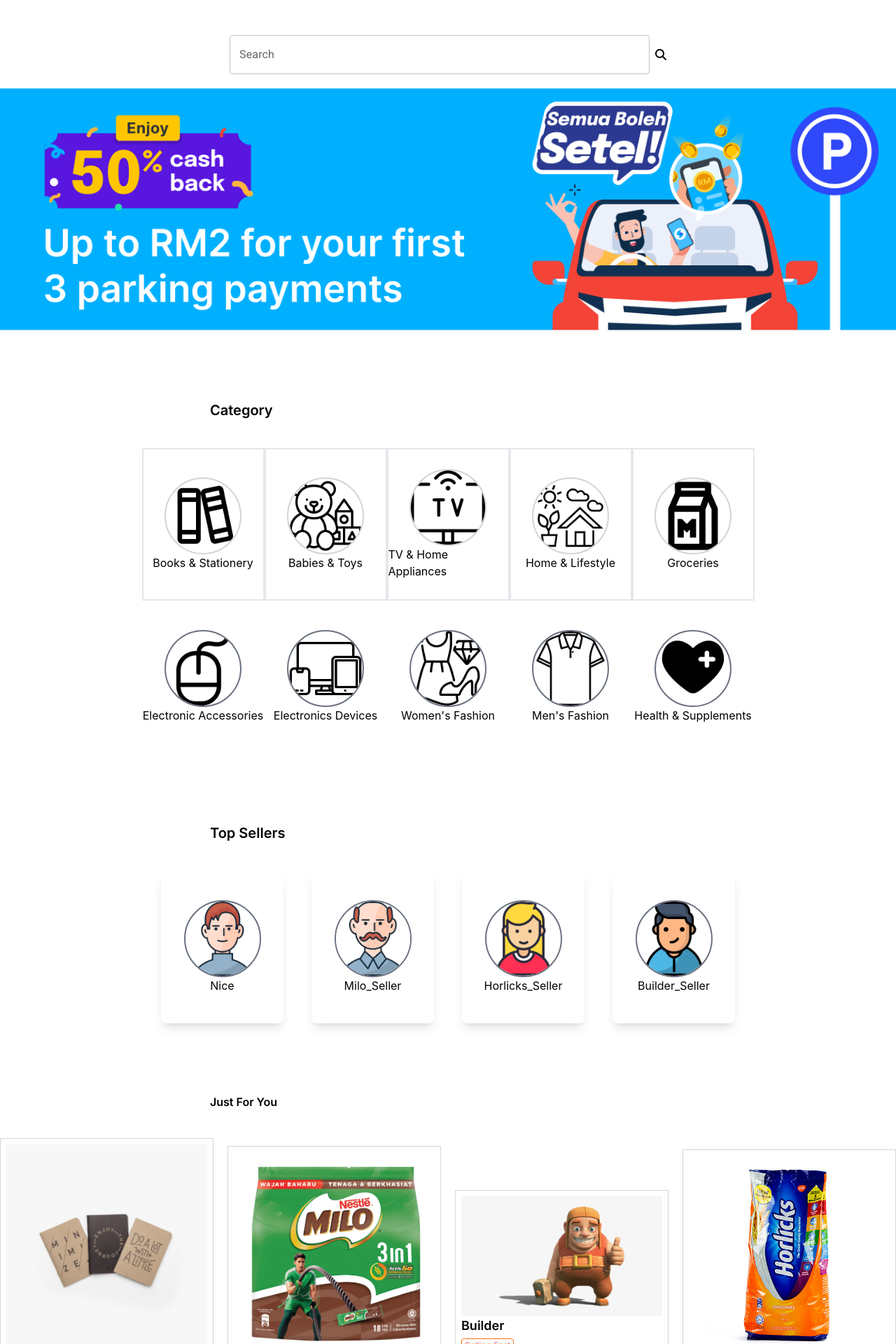
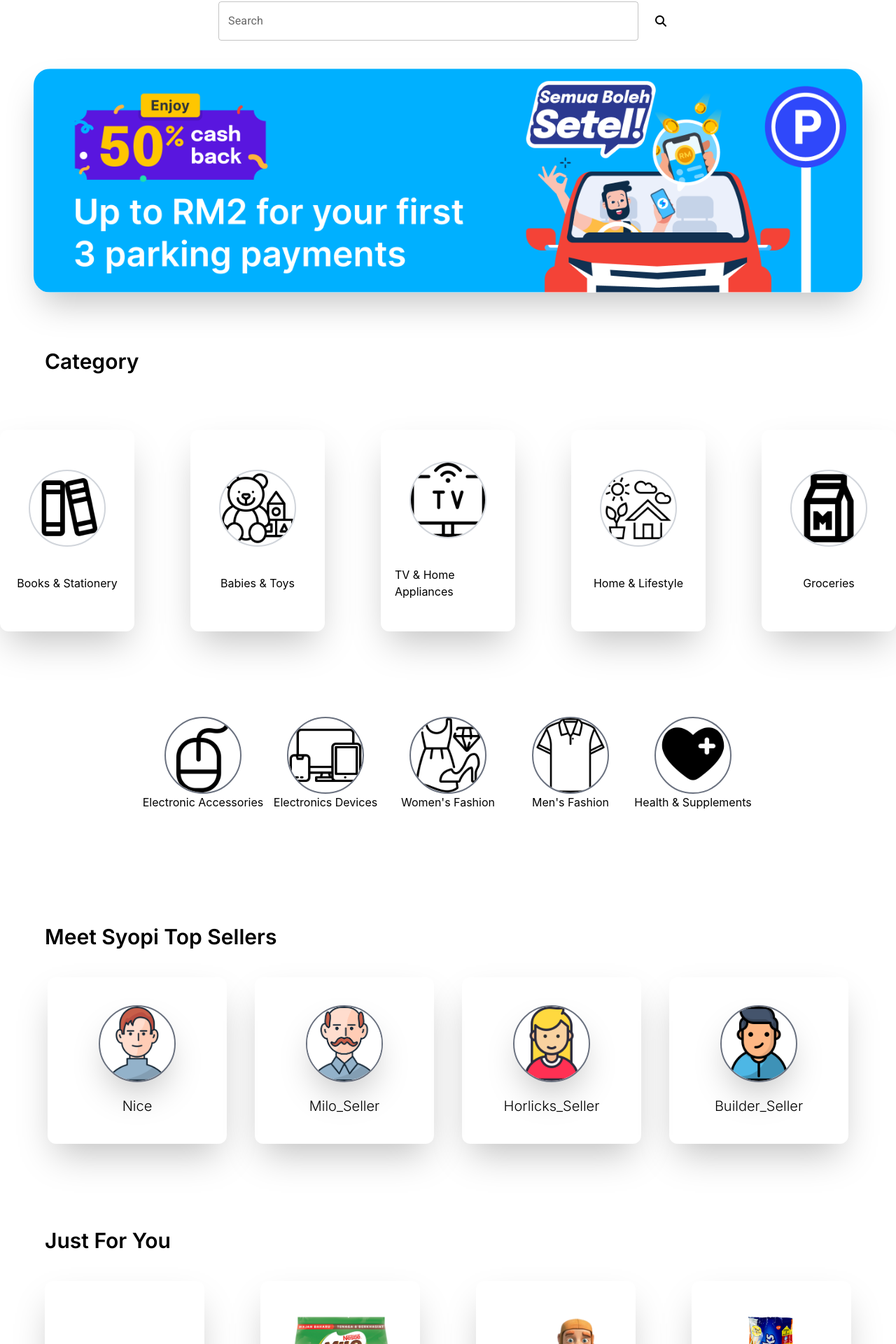
Before and after one commit to AsynchronousNotAvailable/WIF2003-Assignment, a React (Create React App) app in the folder frontend/: page /marketplace in a window 1280 px wide. Shown: the part 94-2014 px from the top of the page at 70% size. Built offline with nearby package versions, Linux system fonts and the light colour scheme.

Commit message:
marketplace design ongoing

```diff
--- a/frontend/src/pages/customer/product.jsx
+++ b/frontend/src/pages/customer/product.jsx
@@ -3,8 +3,8 @@
 import { useLocation, useNavigate } from "react-router-dom";
 import { GlobalContext } from "../../context";
 import Product_Review from "./components/Product_Review";
-import Box from '@mui/material/Box';
-import Rating from '@mui/material/Rating';
+import Box from "@mui/material/Box";
+import Rating from "@mui/material/Rating";
 
 function Product() {
     const { cartItems, setCartItems, productListing, setProductListing } =
@@ -40,7 +40,13 @@
         navigation("/customer/cart");
     };
     const buyNow = () => {
-        navigation("/customer/buyNow", { state: { product } });
+        const cartItem = {
+            ...product,
+            quantity,
+            variation,
+        };
+        setCartItems((prev) => [...prev, cartItem]);
+        navigation("/customer/checkout");
     };
 
     const minusQuantity = () => {
@@ -69,9 +75,7 @@
         }
     };
 
-    const addReview = () => {
-
-    }
+    const addReview = () => {};
     return (
         <>
             {/* <Customer_Navbar />
@@ -114,8 +118,6 @@
         </div> */}
             <Customer_Navbar />
             <div className="mt-[64px]">
-
-
                 <div className="w-full bg-gray-200 h-[92vh] px-48 py-16">
                     <div className="flex flex-row gap-20">
                         <div className="flex flex-col items-center gap-4">
@@ -181,27 +183,21 @@
                                         <h4 className="font-sans text-sm font-light text-[#8B909A]">
                                             Variation
                                         </h4>
-                                        {product.variations.map(
-                                            (v, index) => (
+                                        {product.variations.map((v, index) => (
                                             <div
                                                 key={index}
                                                 className={`flex px-4 py-2 rounded-sm ${
-                                                        variation.includes(
-                                                            v
-                                                        )
+                                                    variation.includes(v)
                                                         ? "bg-slate-500 text-white"
                                                         : "bg-slate-400"
                                                 }`}
                                                 onClick={() =>
-                                                        toggleSelection(
-                                                            v
-                                                        )
+                                                    toggleSelection(v)
                                                 }
                                             >
                                                 {v}
                                             </div>
-                                            )
-                                        )}
+                                        ))}
                                     </div>
                                     <div className="flex flex-row items-center gap-10 px-4">
                                         <h4 className="font-sans text-sm font-light text-[#8B909A]">
@@ -246,12 +242,13 @@
                                             Reviews
                                         </h2>
 
-
                                         <Product_Review
                                             product={product}
                                             setProduct={setProduct}
                                             productListing={productListing}
-                                            setProductListing={setProductListing}
+                                            setProductListing={
+                                                setProductListing
+                                            }
                                         />
                                     </div>
                                 </div>
@@ -260,8 +257,7 @@
                     </div>
                 </div>
             </div>
-            <>
-            </>
+            <></>
         </>
     );
 }
--- a/frontend/src/pages/customer/shop.jsx
+++ b/frontend/src/pages/customer/shop.jsx
@@ -41,8 +41,8 @@
                 </div>
             </main> */}
             <div className="flex flex-col mt-36">
-                <div className="flex p-5">
-                    <h4 className="font-sans font-semibold text-2xl">
+                <div className="flex px-20">
+                    <h4 className="font-sans font-semibold text-3xl">
                         {seller}'s Shop
                     </h4>
                 </div>
--- a/frontend/src/pages/general/marketplace.jsx
+++ b/frontend/src/pages/general/marketplace.jsx
@@ -14,7 +14,6 @@
 //     const handleUserSearchChange = (event) => {
 //         const userInput = event.target.value.toLowerCase();
 //         setUserSearch(userInput);
-
 
 //     };
 
@@ -99,7 +98,6 @@
 //             img: "/milothreeproduct.jpg",
 //         },
 //     ]);
-
 
 //     const navigation = useNavigate();
 
@@ -244,16 +242,16 @@
 import { Typography, Stack } from "@mui/material";
 import { BarChart } from "@mui/x-charts/BarChart";
 import Seller_NavSidebar from "../../components/seller_sidebar";
-import TextField from '@mui/material/TextField';
-import Autocomplete from '@mui/material/Autocomplete';
+import TextField from "@mui/material/TextField";
+import Autocomplete from "@mui/material/Autocomplete";
 
 function Marketplace() {
     const { shopsItemListing, productListing } = useContext(GlobalContext);
-    console.log(shopsItemListing) //time to map the value of the name, given the key
+    console.log(shopsItemListing); //time to map the value of the name, given the key
     const options = productListing.map((option) => {
         const firstLetter = option.name[0].toUpperCase();
         return {
-          firstLetter: /[0-9]/.test(firstLetter) ? '0-9' : firstLetter,
+            firstLetter: /[0-9]/.test(firstLetter) ? "0-9" : firstLetter,
             ...option,
         };
     });
@@ -310,7 +308,7 @@
             name: "Nice Notebook",
             price: 13,
             rating: 4,
-            img: "/notebook.jpeg",
+            img: "/notebook.png",
             seller: "Nice",
             reviews: [],
             variations: ["Brown", "Khaki", "Grey"],
@@ -344,7 +342,7 @@
         },
     ]);
     const [userSearchInput, setUserSearchInput] = useState("");
-    const [displayedProducts , setDisplayedProducts] = useState([]);
+    const [displayedProducts, setDisplayedProducts] = useState([]);
 
     // const handleSearchChange = (e) => {
 
@@ -356,25 +354,28 @@
     //     setDisplayedProducts(matchedProducts)
     // }
     const handleSearchChange = (event) => {
-        if(event.target.innerText){
-            const userInput = (event.target.innerText).toLowerCase();
-            setUserSearchInput(userInput)
-            const matchedProducts = productListing.filter((product) => product.name.toLowerCase().includes(userInput))
-            setDisplayedProducts(matchedProducts)
-        }
-        else {
+        if (event.target.innerText) {
+            const userInput = event.target.innerText.toLowerCase();
+            setUserSearchInput(userInput);
+            const matchedProducts = productListing.filter((product) =>
+                product.name.toLowerCase().includes(userInput)
+            );
+            setDisplayedProducts(matchedProducts);
+        } else {
             const userInput = event.target.value.toLowerCase();
-            setUserSearchInput(userInput)
-            const matchedProducts = productListing.filter((product) => product.name.toLowerCase().includes(userInput))
-            setDisplayedProducts(matchedProducts)
+            setUserSearchInput(userInput);
+            const matchedProducts = productListing.filter((product) =>
+                product.name.toLowerCase().includes(userInput)
+            );
+            setDisplayedProducts(matchedProducts);
         }
     };
 
     const navigation = useNavigate();
 
     const onSearchButtonClick = () => {
-        navigation((`/customer/products`), {state : {displayedProducts}})
-    }
+        navigation(`/customer/products`, { state: { displayedProducts } });
+    };
 
     const navigateToShop = (seller) => {
         navigation(`/customer/shop/${seller}`, {
@@ -383,10 +384,7 @@
     };
 
     const navigateToProductDetails = (productId) => {
-
-        const product = productListing.find(
-            (p) => p.id === productId
-        );
+        const product = productListing.find((p) => p.id === productId);
 
         // Navigate to the product details page with the targeted product
         navigation(`/customer/product/${productId}`, {
@@ -396,61 +394,52 @@
     return (
         <>
             <Customer_Navbar />
-            <main className="mt-36 flex flex-col gap-5">
-                <section className = "flex flex-row w-full gap-2 justify-center">
+            <main className="mt-24 flex flex-col">
+                <section className="flex flex-row w-full gap-2 mb-10 justify-center">
                     <Autocomplete
                         id="free-solo-demo"
                         freeSolo
-                            sx={{ width:600 }}
-                            onChange = {(event, newValue) => {
-                                console.log(newValue)
+                        sx={{ width: 600 }}
+                        onChange={(event, newValue) => {
+                            console.log(newValue);
                         }}
-                            inputValue = {userSearchInput}
-                            value = {userSearchInput}
-                            onInputChange = {(newInputValue) => handleSearchChange(newInputValue)}
+                        inputValue={userSearchInput}
+                        value={userSearchInput}
+                        onInputChange={(newInputValue) =>
+                            handleSearchChange(newInputValue)
+                        }
                         options={productListing.map((option) => option.name)}
-                            renderInput={(params) => <TextField {...params} label="Search" />}
+                        renderInput={(params) => (
+                            <TextField {...params} label="Search" />
+                        )}
                     />
 
-                <button onClick={onSearchButtonClick}>
-                <i class="fa fa-search" aria-hidden="true"></i>
+                    <button
+                        onClick={onSearchButtonClick}
+                        className="bg-[white] rounded-full shadow-3xl hover:bg-[#45b9dc] px-4 py-2"
+                    >
+                        <i
+                            class="fa fa-search text-black "
+                            aria-hidden="true"
+                        ></i>
                     </button>
+                </section>
+                <section className="flex flex-row justify-center px-12 ">
+                    <img
+                        className=" object-cover rounded-3xl shadow-2xl"
+                        src="/setelbanner.png"
+                    />
+                </section>
+                <section className="flex flex-col px-16 py-10">
+                    <p className="text-3xl items-start my-10 font-sans font-semibold ">
+                        Category
+                    </p>
 
-                </section>
-                <section className="flex flex-row justify-center  ">
-                    <img className=" object-cover " src="/setelbanner.png" />
-                </section>
-                <section className="flex flex-col ">
-                    <section className = "flex flex-row">
-                    {/* <Stack spacing={2} sx={{ width: 300 }}>
-
-                        <Autocomplete
-                            freeSolo
-                            id="free-solo-2-demo"
-                            disableClearable
-                            onInputChange = {(newInputValue) => handleSearchChange(newInputValue)}
-                            options={productListing.map((option) => option.name)}
-                            renderInput={(params) => (
-                            <TextField
-                                {...params}
-                                label="Search input"
-                                InputProps={{
-                                ...params.InputProps,
-                                type: 'search',
-                                }}
-                            />
-                            )}
-                        />
-                        </Stack>                       */}
-                    </section>
-                    <span className="text-xl items-start mb-10 mt-20 font-sans font-semibold ml-[300px]">
-                        Category
-                    </span>
-                    <section className="flex flex-col justify-center items-center">
-                        <section className="flex flex-row ">
+                    <section className="flex flex-col gap-10  justify-center items-center">
+                        <section className="flex flex-row gap-20 py-10">
                             {productCategorySetOne.map((product) => {
                                 return (
-                                    <section className="flex flex-col border-2 w-[175px] h-[218px] justify-center items-center">
+                                    <section className="flex flex-col gap-10 rounded-xl shadow-2xl w-48 h-72 px-5 py-5 justify-center items-center">
                                         <img
                                             src={product.img}
                                             className="border-gray-300 border-2 w-[110px] h-[110px] rounded-full object-right"
@@ -478,23 +467,26 @@
                     </section>
                 </section>
 
-                <section className="flex flex-col ">
-                    <span className="text-xl items-start mb-10 mt-20 font-sans font-semibold ml-[300px]">
-                        Top Sellers
-                    </span>
-                    <section className="flex flex-col justify-center items-center">
-                        <section className="flex flex-row gap-10">
+                <section className="flex flex-col px-16 py-10">
+                    <p className="text-3xl items-start my-10 font-sans font-semibold ">
+                        Meet Syopi Top Sellers
+                    </p>
+
+                    <section className="flex flex-col justify-center items-center ">
+                        <section className="flex flex-row gap-10 ">
                             {Object.keys(shopsItemListing).map((sellers) => {
                                 return (
                                     <section
-                                        className="flex flex-col rounded-lg shadow-lg w-[175px] h-[218px] justify-center items-center"
+                                        className="flex flex-col justify-center w-64 h-92 rounded-xl shadow-2xl px-10 py-10 items-center hover:bg-slate-100"
                                         onClick={() => navigateToShop(sellers)}
                                     >
                                         <img
                                             src={shopsItemListing[sellers][0]}
-                                            className="border-gray-500 border-2 w-[110px] h-[110px] rounded-full object-contain"
+                                            className="border-gray-500 border-2 w-[110px] h-[110px] rounded-full shadow-2xl object-contain mb-5"
                                         />
-                                        <p>{sellers}</p>
+                                        <p className="font-sans font-light text-xl">
+                                            {sellers}
+                                        </p>
                                     </section>
                                 );
                             })}
@@ -502,11 +494,11 @@
                     </section>
                 </section>
 
-                <section className="flex flex-col  ">
-                    <p className="ftext-xl items-start mb-10 mt-20 font-sans font-semibold ml-[300px]">
+                <section className="flex flex-col px-16 py-10">
+                    <p className="text-3xl items-start my-10 font-sans font-semibold ">
                         Just For You
                     </p>
-                    <section className="flex flex-row items-center justify-center gap-5 ">
+                    <section className="flex flex-row  gap-20">
                         {recommendProduct.map((product) => {
                             return (
                                 <section
@@ -514,13 +506,14 @@
                                         navigateToProductDetails(product.id)
                                     }
                                     key={product.id}
-                                    className="flex flex-col w-[350px] border border-gray-300 p-2 justify-center"
+                                    className="flex flex-col justify-center w-64 h-92 rounded-xl shadow-2xl px-10 py-10 hover:bg-slate-100"
                                 >
                                     <img
                                         src={product.img}
-                                        className="h-full object-cover object-center"
+                                        className="h-full object-cover object-center "
                                         alt={product.name}
                                     />
+
                                     <p className="font-sans font-semibold text-lg">
                                         {product.name}
                                     </p>
```
Also changed, not shown: frontend/src/pages/payment/checkout.jsx (+60 -15 lines), frontend/src/pages/payment/components/Checkout_Item_List.jsx (+38 -15 lines), frontend/public/builderproduct.png, frontend/public/notebook.png (added). Lines whose indentation alone changed are shown as unchanged.
